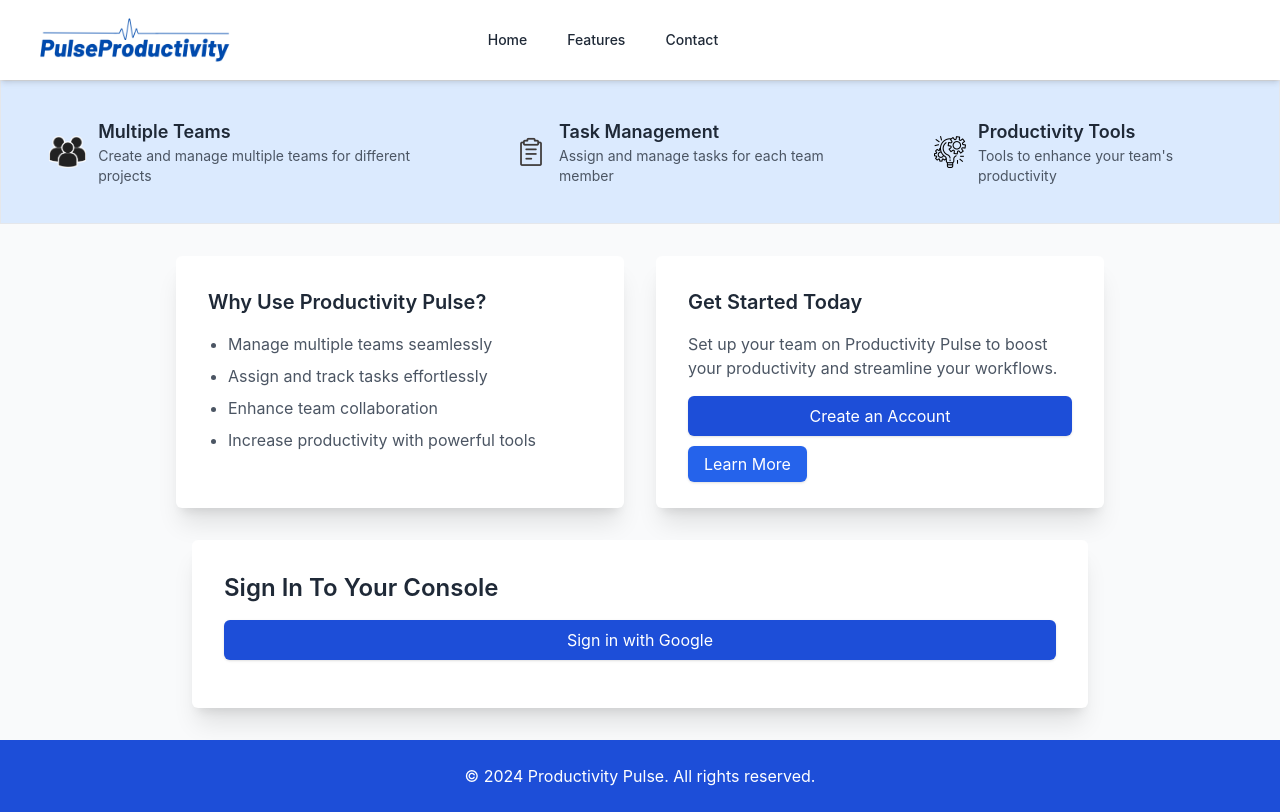
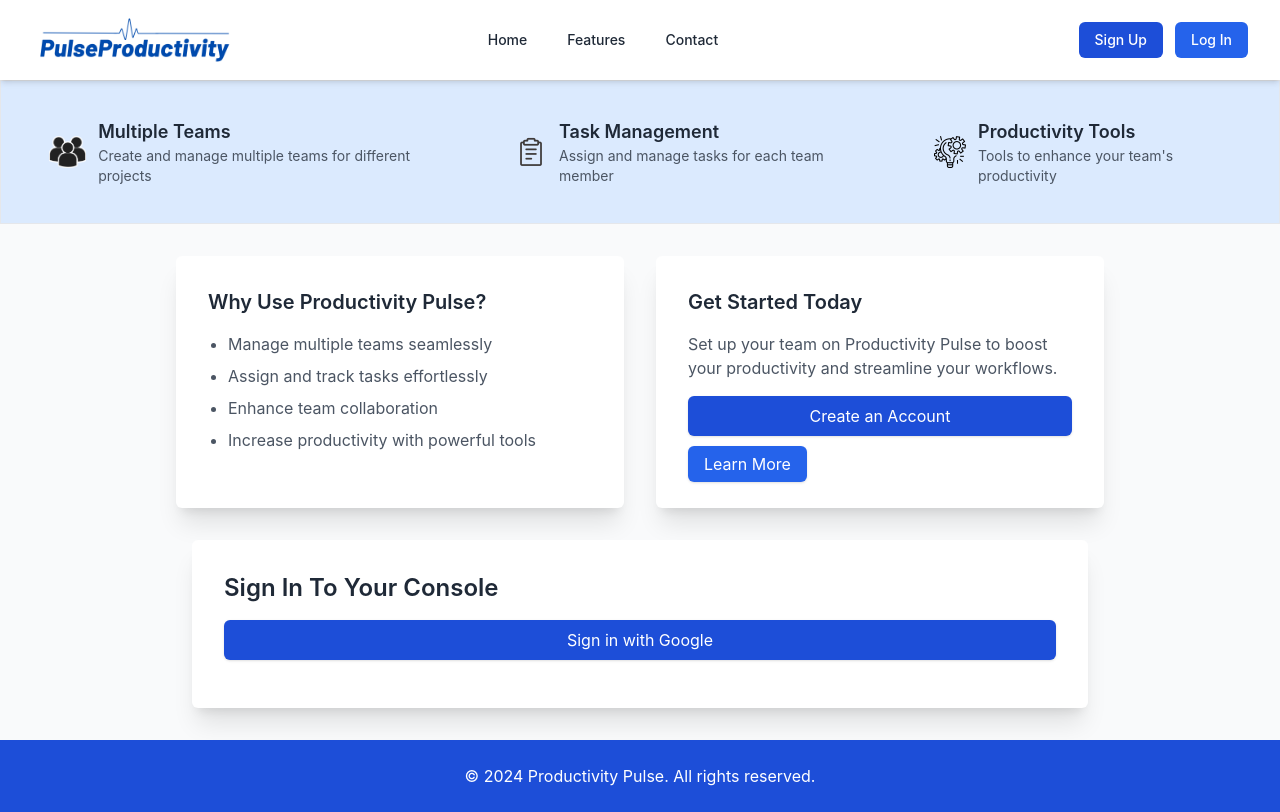
Before and after one commit to aditya-shrey/productivity-pulse, a React (Create React App) app: page /signin in a window 1280 px wide. Built offline with nearby package versions, Linux system fonts and the light colour scheme; no server answers.

Commit message:
Fix bug so that signup buttons present on signin page

```diff
--- a/src/components/Navbar.js
+++ b/src/components/Navbar.js
@@ -20,7 +20,7 @@ const Navbar = ({ signInWithGoogle }) => {
               </div>
             </div>
           </div>
-          {location.pathname === '/' && (
+          {(location.pathname === '/' || location.pathname === '/signin') && (
             <div className="hidden md:block">
               <div className="ml-4 flex items-center md:ml-6">
                 <button className="bg-primary text-white px-4 py-2 rounded-md text-sm font-medium"
```
